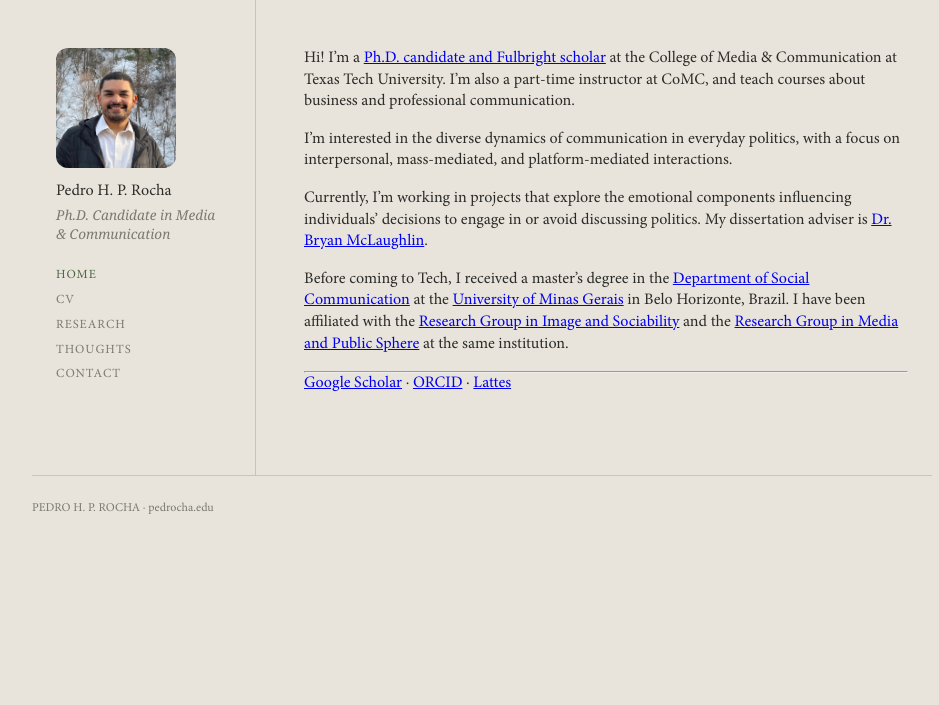
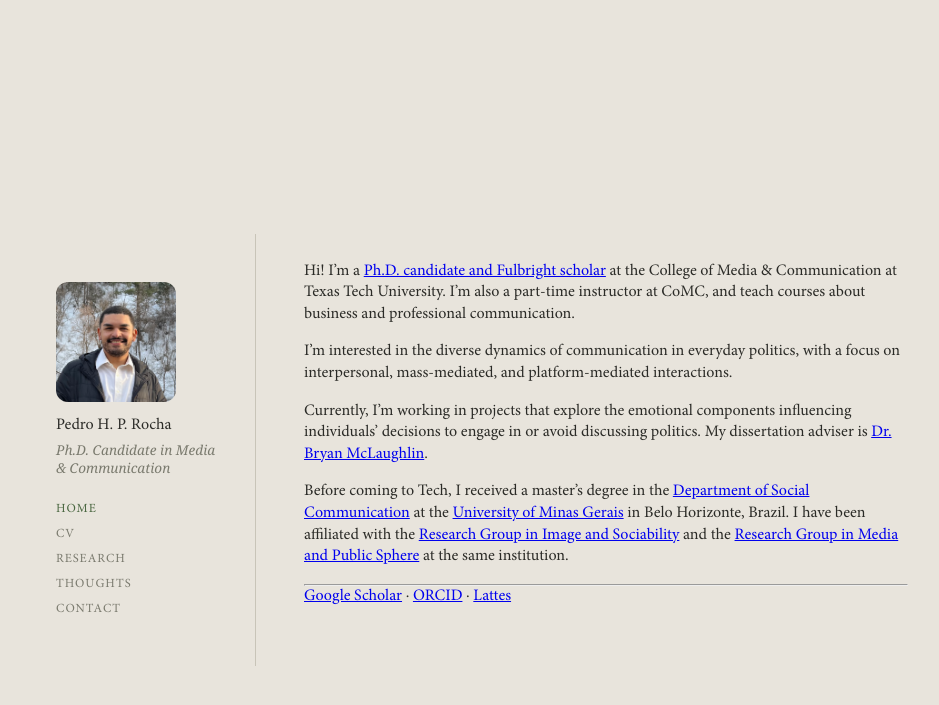
Before and after one commit to pedrohprocha/pedrohprocha.github.io, a Jekyll site: the page built from index.md, in a window 1280 px wide and 900 px high. Shown: the top 705 px of the window, without its empty margins (158-1097 px from the left). Built offline with Jekyll 4.4.1, drawn with Linux system fonts in a browser that asks for light colours; some web fonts are replaced.

Commit message:
centralize content

```diff
--- a/assets/css/main.css
+++ b/assets/css/main.css
@@ -69,6 +69,8 @@ p {
     max-width: 900px;
     margin: 0 auto;
     padding: 0 1.5rem;
+    min-height: 100vh;
+    align-items: center;
 }
 
 /* ── Sidebar ─────────────────────────────────────────────── */
```
